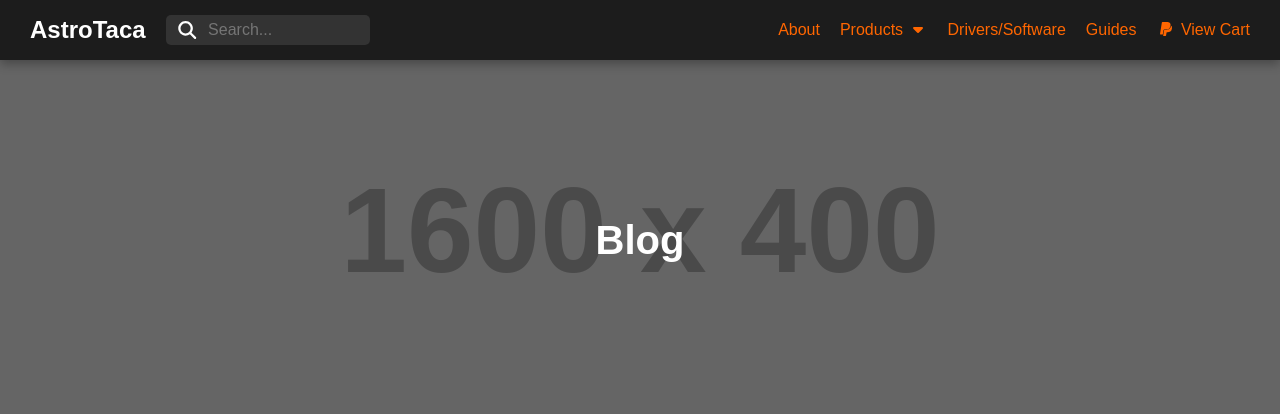
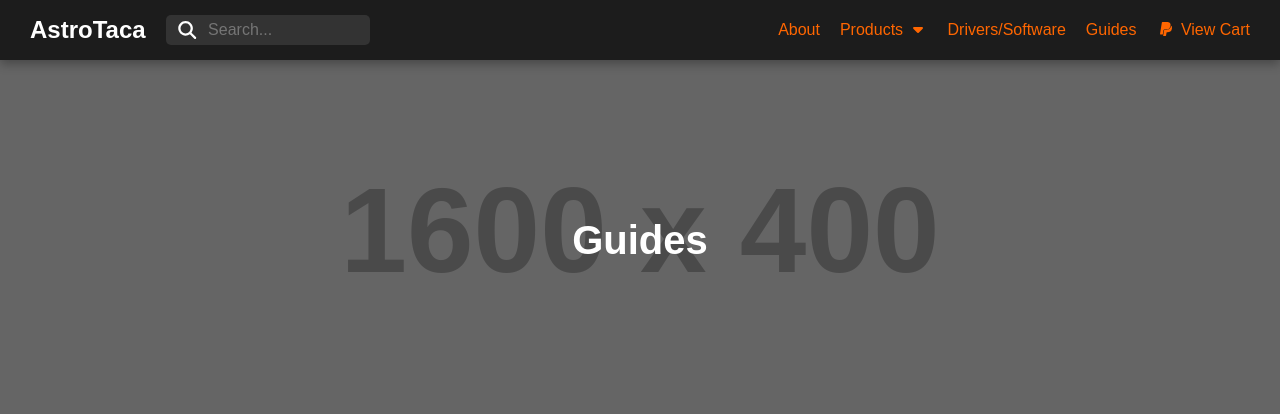
Before and after one commit to astrotaca/website, a Jekyll site: the page built from guides.md, in a window 1280 px wide and 900 px high. Shown: the top 414 px of the window. Built offline with Jekyll 4.4.1, drawn with Linux system fonts in a browser that asks for light colours.

Commit message:
updates to the website

```diff
--- a/guides.md
+++ b/guides.md
@@ -1,11 +1,12 @@
 ---
 layout: page
-title: "Blog"
-permalink: /blog/
-hero_image: "https://via.placeholder.com/1600x400/222222/ffffff?text=AstroTaca+Blog"
-seo_description: "AstroTaca Blog - Astrophotography articles & tutorials"
-seo_keywords: "astronomy blog, astrophotography tutorials, astro guides"
+title: "Guides"
+permalink: /guides/
+hero_image: "https://via.placeholder.com/1600x400/222222/ffffff?text=AstroTaca+Guides"
+seo_description: "AstroTaca Guides - Astrophotography articles & tutorials"
+seo_keywords: "astrophotography guides, astro tutorials, astrophotography articles"
 ---
+
 
 <h2>Latest Blog Posts</h2>
 <p>Check out our articles below!</p>
```
